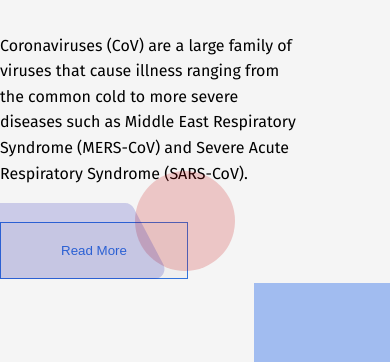
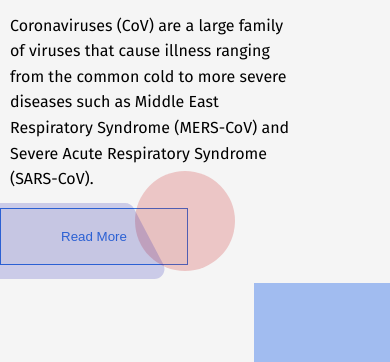
Before and after one commit to chris097/covid-19, a website: page index.html in a window 390 px wide. Shown: the part 277-639 px from the top of the page. Drawn offline with Linux system fonts and the light colour scheme; no server answers.

Commit message:
update index.html

```diff
--- a/custom/css/pages/header.css
+++ b/custom/css/pages/header.css
@@ -180,8 +180,12 @@
     .covid-prevention-reddot{
         display: none;
     }
-    .covid-banner_container .covid-banner_tittle > p{
+    .covid-banner_container .covid-banner_tittle > p,
+    .covid-symptoms-text,
+    .covid-contagion-content,
+    .covid-prevention-content{
         width: 300px !important;
+        padding: 0 10px !important;
     }
 }
 
```
